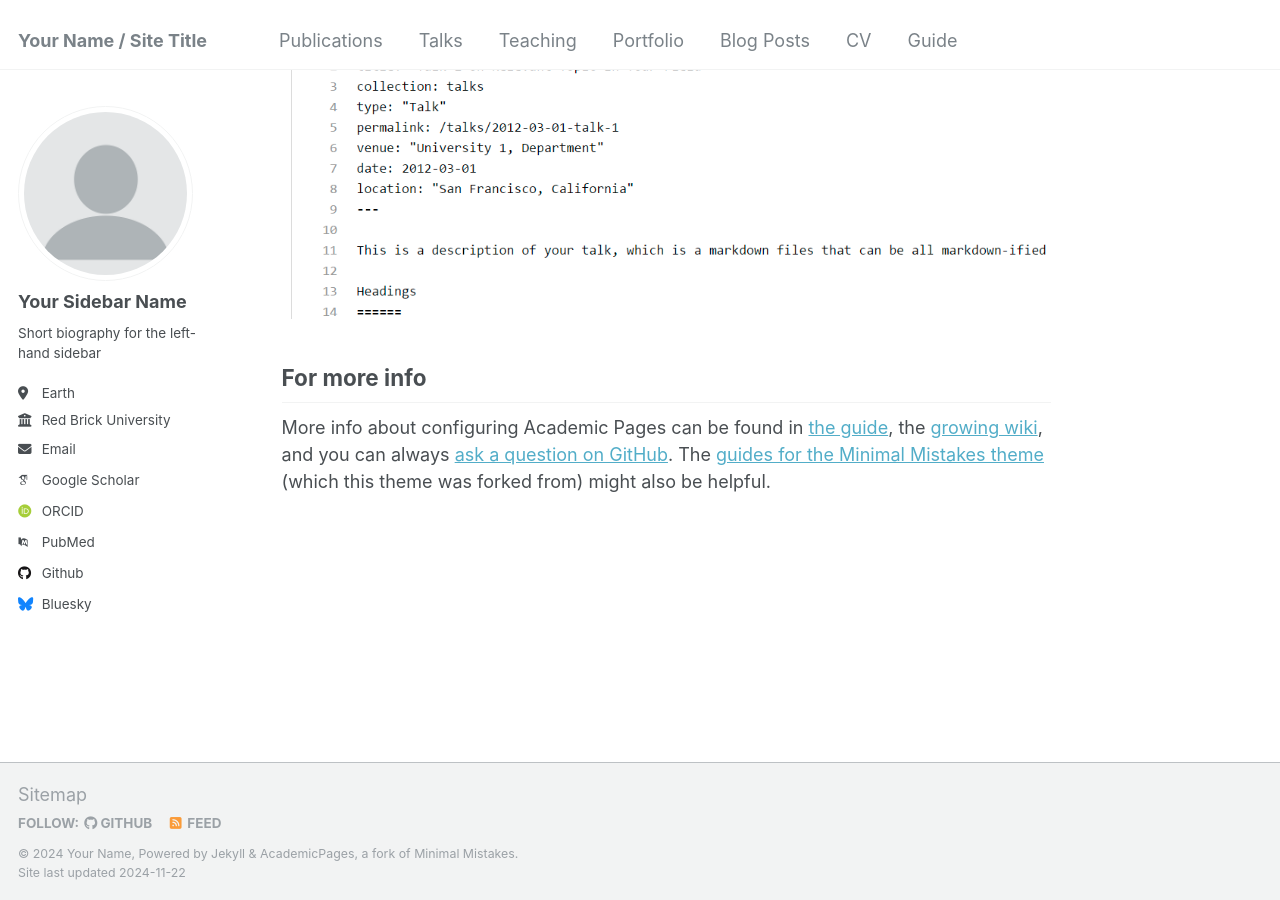
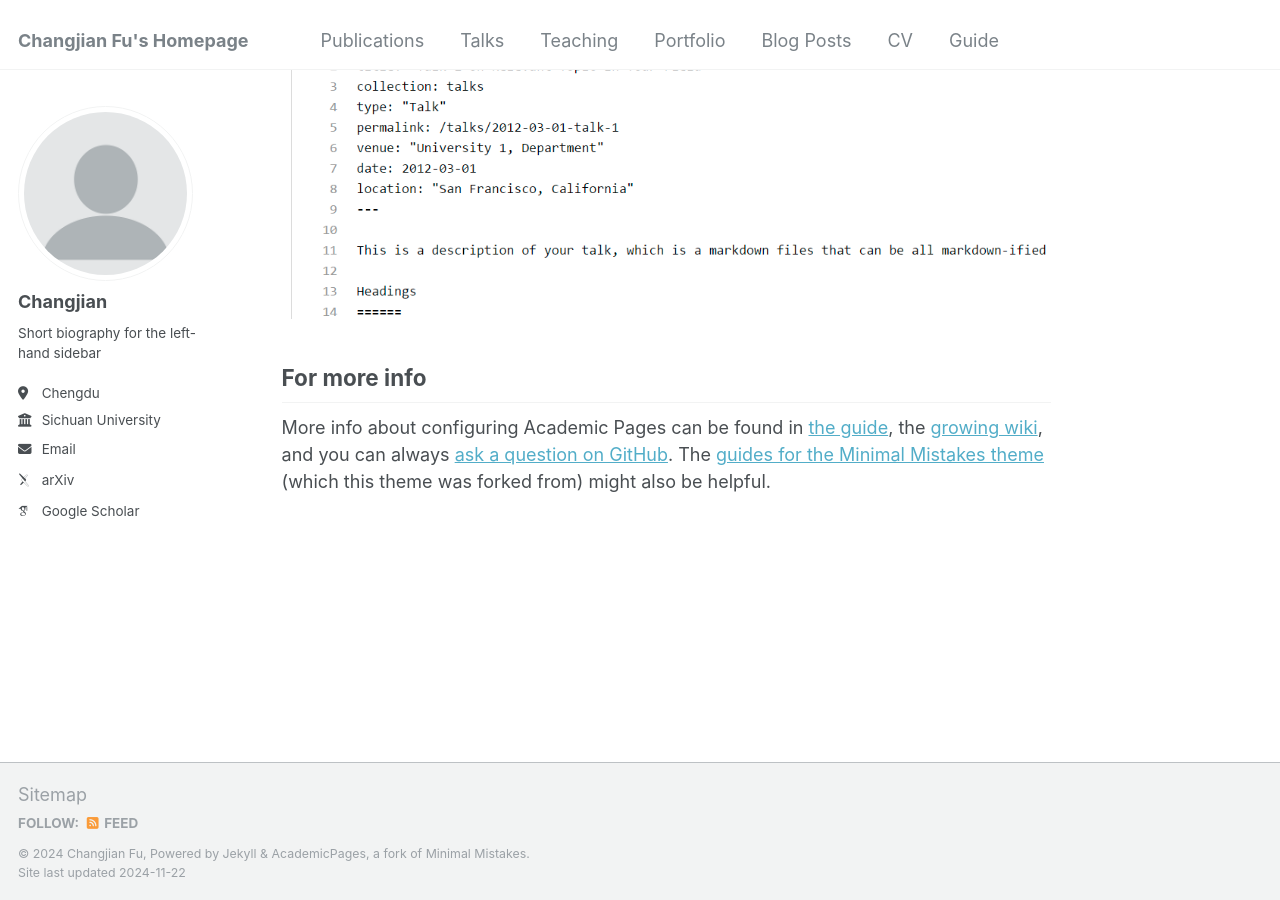
Before and after one commit to Changjianfu/fu.github.io, a Jekyll site: the page built from _pages/about.md, in a window 1280 px wide and 900 px high, scrolled down 2643 px. Built offline with Jekyll 4.4.1, drawn with Linux system fonts in a browser that asks for light colours; some web fonts are replaced.

Commit message:
Update _config.yml

```diff
--- a/_config.yml
+++ b/_config.yml
@@ -8,13 +8,13 @@
 
 # Basic Site Settings
 locale                   : "en-US"
-title                    : "Your Name / Site Title"
+title                    : "Changjian Fu's Homepage"
 title_separator          : "-"
-name                     : &name "Your Name"
-description              : &description "personal description"
-url                      : https://academicpages.github.io # the base hostname & protocol for your site e.g. "https://[your GitHub username].github.io"
+name                     : &name "Changjian Fu"
+description              : &description "ARTist"
+url                      : https://fu.github.io # the base hostname & protocol for your site e.g. "https://[your GitHub username].github.io"
 baseurl                  : "" # the subpath of your site, e.g. "/blog"
-repository               : "academicpages/academicpages.github.io"
+repository               : "Changjianfu/fu.github.io"
 
 # Site Author - The following control what appear as part of the author content on the side bar.
 #               If a field is blank the icon and link will not appear, otherwise it will be shown.
@@ -22,21 +22,20 @@ repository               : "academicpages/academicpages.github.io"
 author:
   # Biographic information
   avatar           : "profile.png"
-  name             : "Your Sidebar Name"
-  pronouns         : # example: "she/her"
+  name             : "Changjian"
   bio              : "Short biography for the left-hand sidebar"
-  location         : "Earth"
-  employer         : "Red Brick University"
+  location         : "Chengdu"
+  employer         : "Sichuan University"
   uri              : # URL
-  email            : "none@example.org"
+  email            : "mynameatscu.edu.cn"
 
   # Academic websites
-  arxiv            : # URL - Update with the correct link to your profile
-  googlescholar    : "https://scholar.google.com/citations?user=PS_CX0AAAAAJ"
+  arxiv            : "https://arxiv.org/a/fu_c_3.html"
+  googlescholar    : "https://scholar.google.com/citations?user=xdVEESIAAAAJ&hl=zh-CN"
   impactstory      : # URL
-  orcid            : "http://orcid.org/yourorcidurl"
+  orcid            : # URL
   semantic         : # URL
-  pubmed           : "https://www.ncbi.nlm.nih.gov/pubmed/?term=john+snow"
+  pubmed           : # URL
   researchgate     : # URL
   scopus           : # URL
 
@@ -44,12 +43,12 @@ author:
   bitbucket        : # Username - Update with your username on the site
   codepen          : # Username
   dribbble         : # Username
-  github           : "academicpages"
+  github           : # username
   kaggle           : # Username
   stackoverflow    : # User number or user number and name (i.e., use "1" or "1/jeff-atwood")
 
   # Social media
-  bluesky          : "bsky.app" # Replace this with you Bluesky username
+  bluesky          : # Replace this with you Bluesky username
   facebook         : # Username
   flickr           : # Username
   foursquare       : # Username
```
